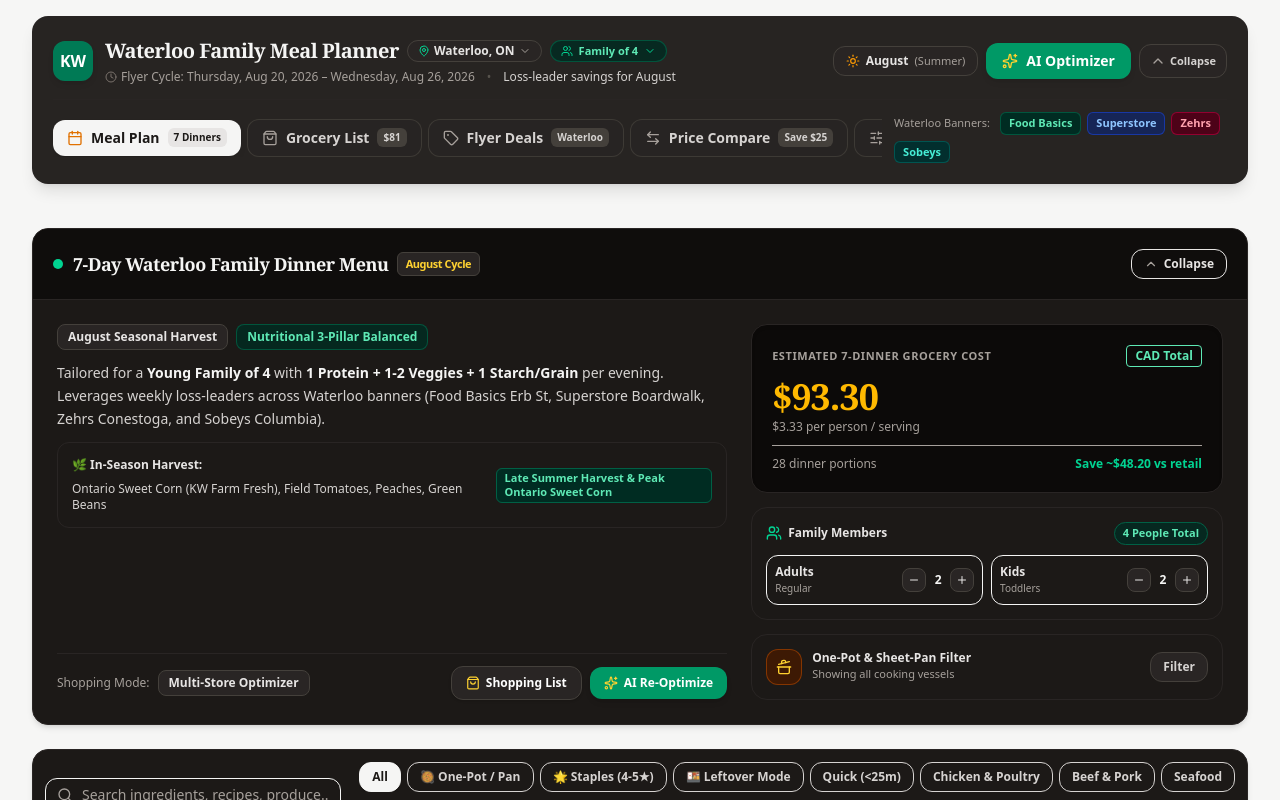
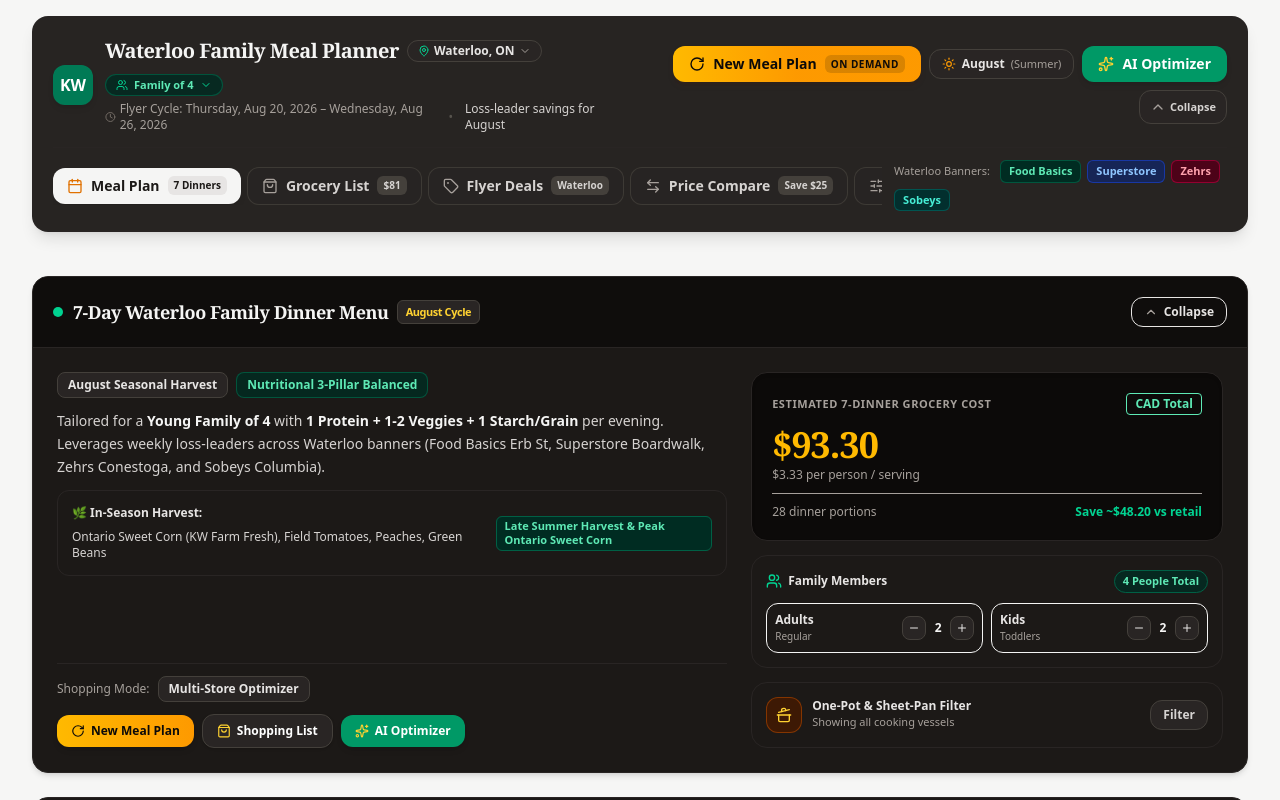
Before and after one commit to NBened-ctrl/Grocery-Meal-Planning, a React (Vite) app: page / in a window 1280 px wide. Shown: the top 800 px of the page. Built offline with nearby package versions, Linux system fonts and the light colour scheme.

Commit message:
feat: add on-demand meal plan generation
Introduce functionality to re-run the Waterloo flyer script and generate a fresh 7-day meal plan and grocery list. Added UI controls to the header and meal plan view to trigger this process.

```diff
--- a/src/App.tsx
+++ b/src/App.tsx
@@ -122,6 +122,7 @@ export default function App() {
   const [activeSwapMeal, setActiveSwapMeal] = useState<MealRecipe | null>(null);
   const [isAIModalOpen, setIsAIModalOpen] = useState<boolean>(false);
   const [isRefreshingFlyers, setIsRefreshingFlyers] = useState<boolean>(false);
+  const [isGeneratingPlanOnDemand, setIsGeneratingPlanOnDemand] = useState<boolean>(false);
   const [toastMessage, setToastMessage] = useState<string | null>(null);
 
   // Persistence to localStorage
@@ -444,6 +445,84 @@ export default function App() {
     }
   };
 
+  // Re-runs the flyer script and produces a brand new 7-day meal plan and grocery list on demand
+  const handleGenerateNewMealPlanOnDemand = async () => {
+    if (isGeneratingPlanOnDemand) return;
+    setIsGeneratingPlanOnDemand(true);
+    showToast('Re-running Waterloo flyer script & syncing deals...');
+
+    try {
+      const postal = flyerWeek.reebeePostalCode || 'N2L 3E4';
+      let activeDeals = deals;
+
+      // 1. Re-run Waterloo flyer script
+      try {
+        const flyerRes = await fetch('/api/refresh-flyers', {
+          method: 'POST',
+          headers: { 'Content-Type': 'application/json' },
+          body: JSON.stringify({
+            cycleDate: 'Aug 20 - Aug 26, 2026',
+            postalCode: postal,
+          }),
+        });
+
+        const contentType = flyerRes.headers.get('content-type') || '';
+        if (contentType.includes('application/json')) {
+          const flyerData = await flyerRes.json();
+          if (flyerData && flyerData.deals && Array.isArray(flyerData.deals) && flyerData.deals.length > 0) {
+            activeDeals = flyerData.deals;
+            setDeals(flyerData.deals);
+            setFlyerWeek((prev) => ({
+              ...prev,
+              validFrom: flyerData.validFrom || prev.validFrom,
+              validTo: flyerData.validTo || prev.validTo,
+              lastUpdated: `Synced via Reebee (${new Date().toLocaleTimeString([], { hour: '2-digit', minute: '2-digit' })})`,
+              totalDealsTracked: flyerData.deals.length,
+            }));
+          }
+        }
+      } catch (fErr) {
+        console.warn('Flyer script sync note:', fErr);
+      }
+
+      showToast('Generating fresh 7-day dinner plan & grocery list...');
+
+      // 2. Produce fresh 7-day meal plan based on active deals & family settings
+      const planRes = await fetch('/api/generate-plan', {
+        method: 'POST',
+        headers: { 'Content-Type': 'application/json' },
+        body: JSON.stringify({
+          familySettings,
+          currentDeals: activeDeals,
+          customPrompt: 'Fresh budget-friendly 7-day family dinner plan utilizing this week flyer specials.',
+          selectedMonth: familySettings.selectedMonth || 'August',
+          preferOnePotPan: familySettings.preferOnePotPan,
+        }),
+      });
+
+      const planContentType = planRes.headers.get('content-type') || '';
+      let planData: any = null;
+      if (planContentType.includes('application/json')) {
+        planData = await planRes.json();
+      }
+
+      if (planData && planData.meals && Array.isArray(planData.meals) && planData.meals.length > 0) {
+        setMeals(planData.meals);
+        setCurrentTab('meals');
+        showToast('🎉 New 7-Day Meal Plan & Grocery List ready!');
+      } else {
+        // Fallback notification if server responded with standard algorithmic fallback
+        setCurrentTab('meals');
+        showToast('Generated fresh 7-day plan from Waterloo weekly flyers!');
+      }
+    } catch (err) {
+      console.error('Error generating new meal plan on demand:', err);
+      showToast('Generated fresh 7-day plan from Waterloo weekly flyers!');
+    } finally {
+      setIsGeneratingPlanOnDemand(false);
+    }
+  };
+
   const handleAddCustomFlyerDeal = (newDeal: FlyerDeal) => {
     setDeals((prev) => [newDeal, ...prev]);
     showToast(`Clipped "${newDeal.name}" to flyer database!`);
@@ -475,6 +554,8 @@ export default function App() {
         familySettings={familySettings}
         onUpdateFamilyMembers={handleUpdateFamilyMembers}
         openAIModal={() => setIsAIModalOpen(true)}
+        onGenerateNewMealPlan={handleGenerateNewMealPlanOnDemand}
+        isGeneratingPlan={isGeneratingPlanOnDemand}
       />
 
       {/* Main Container */}
@@ -492,6 +573,8 @@ export default function App() {
             onRateRecipe={handleRateRecipe}
             onToggleCookForLeftovers={handleToggleCookForLeftovers}
             onUpdateFamilyMembers={handleUpdateFamilyMembers}
+            onGenerateNewMealPlan={handleGenerateNewMealPlanOnDemand}
+            isGeneratingPlan={isGeneratingPlanOnDemand}
           />
         )}
 
--- a/src/components/Header.tsx
+++ b/src/components/Header.tsx
@@ -18,7 +18,9 @@ import {
   Check,
   Users,
   Plus,
-  Minus
+  Minus,
+  RotateCw,
+  Loader2
 } from 'lucide-react';
 import { FlyerWeekInfo, KWStore, FamilySettings } from '../types';
 import { getSeasonalInfo } from '../data/seasonalData';
@@ -34,6 +36,8 @@ interface HeaderProps {
   familySettings?: FamilySettings;
   onMonthChange?: (month: string) => void;
   onUpdateFamilyMembers?: (adults: number, kids: number) => void;
+  onGenerateNewMealPlan?: () => void;
+  isGeneratingPlan?: boolean;
 }
 
 export const Header: React.FC<HeaderProps> = ({
@@ -45,6 +49,8 @@ export const Header: React.FC<HeaderProps> = ({
   openAIModal,
   familySettings,
   onUpdateFamilyMembers,
+  onGenerateNewMealPlan,
+  isGeneratingPlan = false,
 }) => {
   const [isHeaderCollapsed, setIsHeaderCollapsed] = useState<boolean>(false);
   const [showLocationMenu, setShowLocationMenu] = useState<boolean>(false);
@@ -150,6 +156,27 @@ export const Header: React.FC<HeaderProps> = ({
 
             {/* Right Tools & Expand Header Button */}
             <div className="flex items-center gap-1.5 shrink-0">
+              {onGenerateNewMealPlan && (
+                <button
+                  id="btn-compact-new-meal-plan"
+                  onClick={onGenerateNewMealPlan}
+                  disabled={isGeneratingPlan}
+                  title="Re-run Waterloo flyer script & produce a new 7-day meal plan and grocery list"
+                  className={`inline-flex items-center gap-1.5 px-2.5 py-1.5 rounded-lg text-xs font-bold shadow-xs transition-all cursor-pointer ${
+                    isGeneratingPlan
+                      ? 'bg-amber-600/70 text-stone-900 cursor-not-allowed opacity-80'
+                      : 'bg-gradient-to-r from-amber-400 to-amber-500 hover:from-amber-300 hover:to-amber-400 text-stone-950 font-bold active:scale-95'
+                  }`}
+                >
+                  {isGeneratingPlan ? (
+                    <Loader2 className="w-3.5 h-3.5 animate-spin text-stone-950" />
+                  ) : (
+                    <RotateCw className="w-3.5 h-3.5 text-stone-950" />
+                  )}
+                  <span>{isGeneratingPlan ? 'Syncing...' : 'New Meal Plan'}</span>
+                </button>
+              )}
+
               <button
                 onClick={openAIModal}
                 title="AI Meal & Budget Optimizer"
@@ -343,6 +370,33 @@ export const Header: React.FC<HeaderProps> = ({
 
               {/* Right Action Tools */}
               <div className="flex items-center gap-2 flex-wrap justify-between sm:justify-end">
+                {/* On-Demand New Meal Plan Button */}
+                {onGenerateNewMealPlan && (
+                  <button
+                    id="btn-header-new-meal-plan"
+                    onClick={onGenerateNewMealPlan}
+                    disabled={isGeneratingPlan}
+                    title="Re-run Waterloo flyer script to sync latest deals & produce a fresh 7-day meal plan and grocery list"
+                    className={`inline-flex items-center gap-2 px-3.5 sm:px-4 py-2 rounded-xl text-xs sm:text-sm font-bold shadow-md transition-all cursor-pointer ${
+                      isGeneratingPlan
+                        ? 'bg-amber-600/70 text-stone-900 cursor-not-allowed opacity-80'
+                        : 'bg-gradient-to-r from-amber-400 via-amber-500 to-amber-500 hover:from-amber-300 hover:to-amber-400 text-stone-950 shadow-amber-950/20 active:scale-95'
+                    }`}
+                  >
+                    {isGeneratingPlan ? (
+                      <Loader2 className="w-4 h-4 animate-spin text-stone-950" />
+                    ) : (
+                      <RotateCw className="w-4 h-4 text-stone-950" />
+                    )}
+                    <span className="whitespace-nowrap">
+                      {isGeneratingPlan ? 'Re-running Flyers & Plan...' : 'New Meal Plan'}
+                    </span>
+                    <span className="hidden xl:inline text-[10px] uppercase font-extrabold tracking-wider bg-stone-950/15 px-1.5 py-0.5 rounded-md">
+                      On Demand
+                    </span>
+                  </button>
+                )}
+
                 {/* Season Context Selector Button */}
                 <button
                   onClick={() => setCurrentTab('preferences')}
--- a/src/components/MealPlanView.tsx
+++ b/src/components/MealPlanView.tsx
@@ -32,7 +32,8 @@ import {
   CheckSquare,
   Square,
   Ban,
-  Package
+  Package,
+  Loader2
 } from 'lucide-react';
 import { MealRecipe, KWStore, FamilySettings, RecipeRating } from '../types';
 import { getSeasonalInfo } from '../data/seasonalData';
@@ -52,6 +53,8 @@ interface MealPlanViewProps {
   onRateRecipe: (meal: MealRecipe, rating: number) => void;
   onToggleCookForLeftovers: (mealId: string) => void;
   onUpdateFamilyMembers?: (adults: number, kids: number) => void;
+  onGenerateNewMealPlan?: () => void;
+  isGeneratingPlan?: boolean;
 }
 
 export const MealPlanView: React.FC<MealPlanViewProps> = ({
@@ -66,6 +69,8 @@ export const MealPlanView: React.FC<MealPlanViewProps> = ({
   onRateRecipe,
   onToggleCookForLeftovers,
   onUpdateFamilyMembers,
+  onGenerateNewMealPlan,
+  isGeneratingPlan = false,
 }) => {
   const [selectedFilter, setSelectedFilter] = useState<string>('All');
   const [searchTerm, setSearchTerm] = useState<string>('');
@@ -268,7 +273,27 @@ export const MealPlanView: React.FC<MealPlanViewProps> = ({
                   </span>
                 </div>
 
-                <div className="flex items-center gap-2 w-full sm:w-auto justify-between sm:justify-end">
+                <div className="flex items-center gap-2 w-full sm:w-auto justify-between sm:justify-end flex-wrap">
+                  {onGenerateNewMealPlan && (
+                    <button
+                      id="btn-plan-new-meal-plan"
+                      onClick={onGenerateNewMealPlan}
+                      disabled={isGeneratingPlan}
+                      title="Re-run Waterloo flyer script and generate a new 7-day meal plan and grocery list"
+                      className={`inline-flex items-center justify-center gap-1.5 px-3.5 py-2 rounded-xl text-xs font-bold shadow-md transition-all cursor-pointer ${
+                        isGeneratingPlan
+                          ? 'bg-amber-600/70 text-stone-900 cursor-not-allowed opacity-80'
+                          : 'bg-gradient-to-r from-amber-400 to-amber-500 hover:from-amber-300 hover:to-amber-400 text-stone-950 font-bold active:scale-95'
+                      }`}
+                    >
+                      {isGeneratingPlan ? (
+                        <Loader2 className="w-3.5 h-3.5 animate-spin text-stone-950" />
+                      ) : (
+                        <RotateCw className="w-3.5 h-3.5 text-stone-950" />
+                      )}
+                      <span>{isGeneratingPlan ? 'Syncing...' : 'New Meal Plan'}</span>
+                    </button>
+                  )}
                   <button
                     id="btn-plan-view-grocery"
                     onClick={onGoToGroceryList}
@@ -283,7 +308,7 @@ export const MealPlanView: React.FC<MealPlanViewProps> = ({
                     className="flex-1 sm:flex-none inline-flex items-center justify-center gap-1.5 px-3.5 py-2 bg-emerald-600 hover:bg-emerald-500 text-white rounded-xl text-xs font-semibold shadow-md transition-colors cursor-pointer active:scale-95"
                   >
                     <Sparkles className="w-3.5 h-3.5 text-amber-300" />
-                    <span>AI Re-Optimize</span>
+                    <span>AI Optimizer</span>
                   </button>
                 </div>
               </div>
@@ -422,6 +447,20 @@ export const MealPlanView: React.FC<MealPlanViewProps> = ({
               </span>
             </div>
             <div className="flex items-center gap-2">
+              {onGenerateNewMealPlan && (
+                <button
+                  id="btn-plan-collapsed-new-plan"
+                  onClick={onGenerateNewMealPlan}
+                  disabled={isGeneratingPlan}
+                  className={`px-3 py-1.5 rounded-lg text-xs font-bold transition-all cursor-pointer ${
+                    isGeneratingPlan
+                      ? 'bg-amber-600/70 text-stone-900 cursor-not-allowed'
+                      : 'bg-amber-500 hover:bg-amber-400 text-stone-950 font-bold'
+                  }`}
+                >
+                  {isGeneratingPlan ? 'Syncing...' : 'New Meal Plan'}
+                </button>
+              )}
               <button
                 onClick={onGoToGroceryList}
                 className="px-3 py-1.5 bg-stone-800 hover:bg-stone-750 text-white text-xs font-semibold rounded-lg border border-stone-700 cursor-pointer"
@@ -432,7 +471,7 @@ export const MealPlanView: React.FC<MealPlanViewProps> = ({
                 onClick={openAIModal}
                 className="px-3 py-1.5 bg-emerald-600 hover:bg-emerald-500 text-white text-xs font-semibold rounded-lg cursor-pointer"
               >
-                AI Re-Optimize
+                AI Optimizer
               </button>
             </div>
           </div>
```
